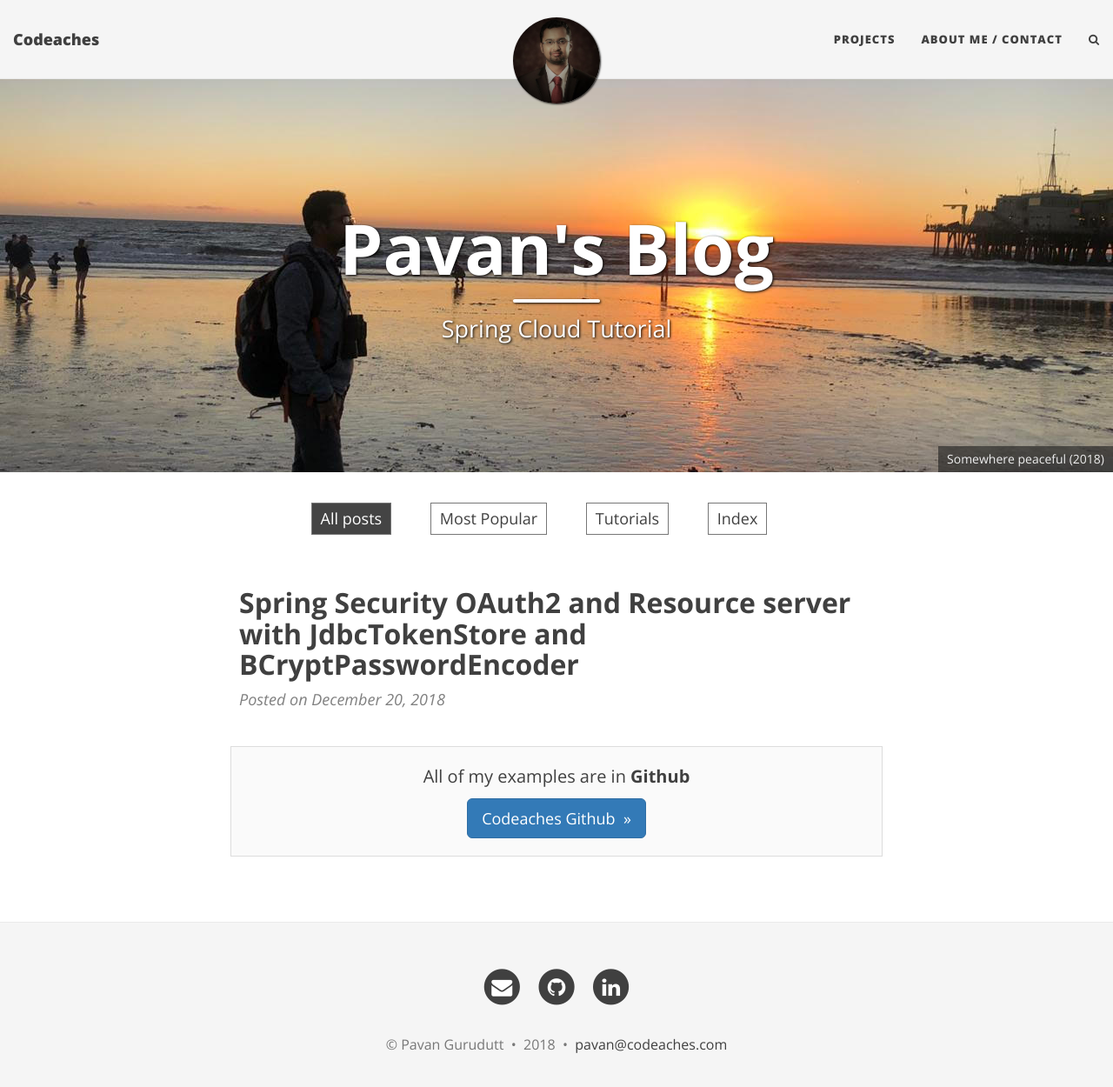
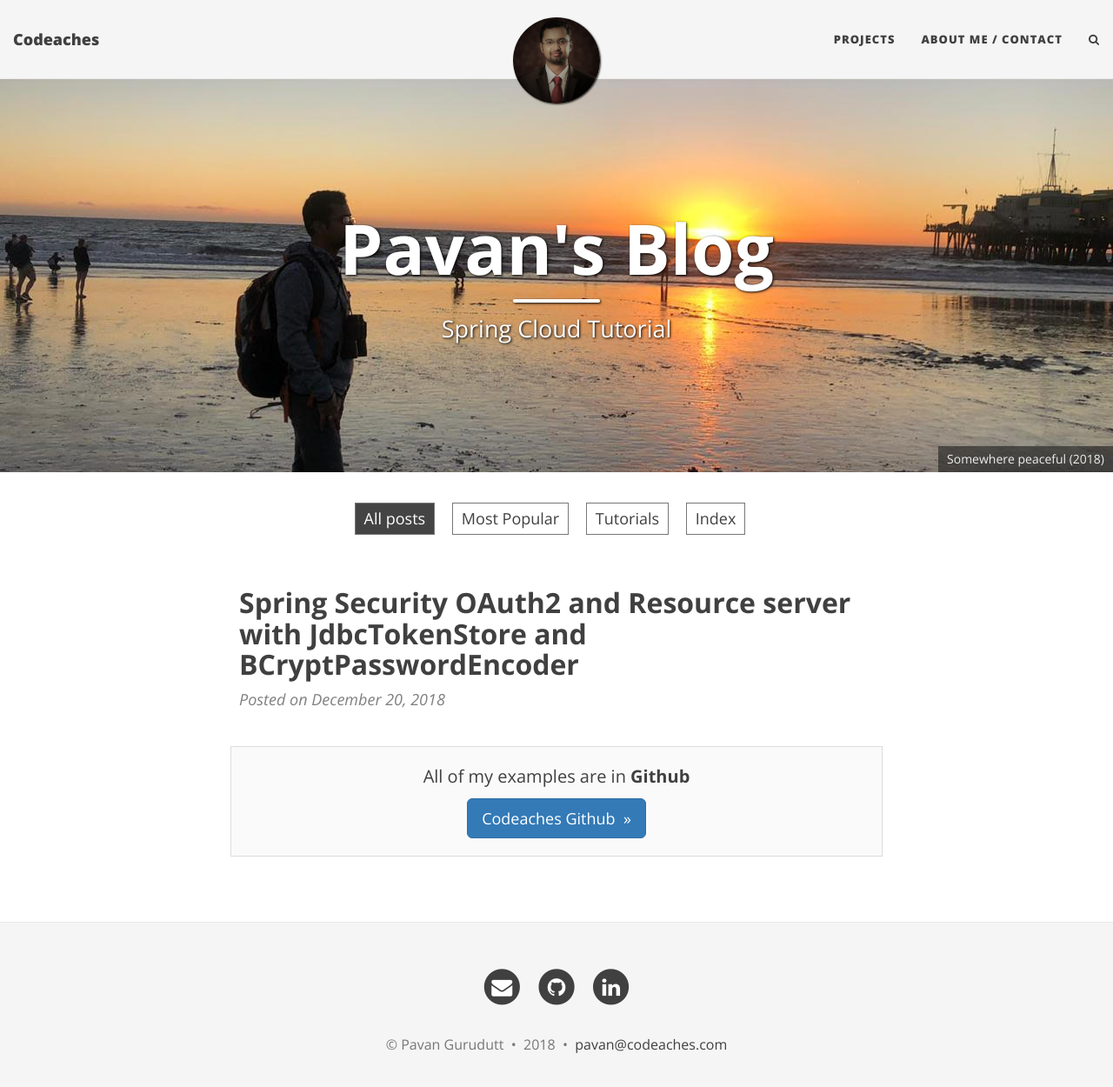
Before and after one commit to codeaches/codeaches.github.io, a Jekyll site: the page built from index.html, in a window 1280 px wide and 1263 px high. Shown: the top 1250 px of the window at 87% size. Built offline with Jekyll 4.4.1, drawn with Linux system fonts in a browser that asks for light colours; nearby versions of some CDN libraries; the list of posts is cut into pages by our own code.

Commit message:
no message

```diff
--- a/css/index.css
+++ b/css/index.css
@@ -20,7 +20,7 @@
 
 .list-filters .list-filter  {
   text-decoration: none !important;
-  margin-right: 40px;
+  margin-right: 15px;
   border: 1px solid #777;
   padding: 5px 10px;
   cursor: pointer;
```
